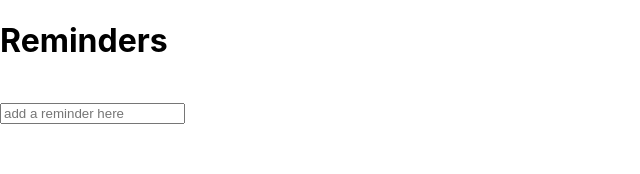
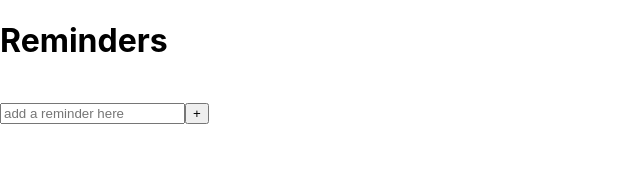
Before and after one commit to JDXue/Reminders, a React (Create React App) app: page / in a window 1280 px wide. Shown: the top 174 px of the page, without its empty margins (0-640 px from the left). Built offline with nearby package versions, Linux system fonts and the light colour scheme.

Commit message:
can add to a list with input

```diff
--- a/src/App.js
+++ b/src/App.js
@@ -1,7 +1,7 @@
 import React from 'react';
 import logo from './logo.svg';
 import './App.css';
-import Reminders from './Reminders'
+import Reminders from './components/Reminders'
 import { initialState, reducer, addToReminders} from './redux'
 import { createStore } from 'redux'
 import { Provider } from 'react-redux'
--- a/src/Reminders.js
+++ /dev/null
@@ -1,19 +0,0 @@
-import React from 'react'
-import { useDispatch, useSelector } from 'react-redux'
-import { addToReminders } from './redux'
-
-function Reminders(){
-    const remindersState  = useSelector(store => store.myReminders)
-    return (
-        <div>
-            <h1 className='container'>Reminders</h1>
-            <br></br>
-            <input
-                placeholder='add a reminder here'
-            />
-            <p>{remindersState}</p>
-        </div>
-    )
-}
-
-export default Reminders
--- /dev/null
+++ b/src/components/Reminders.js
@@ -0,0 +1,45 @@
+import React from 'react'
+import { useDispatch, useSelector } from 'react-redux'
+import { addToReminders } from '../redux'
+import ShowAReminder from './ShowAReminder'
+
+function Reminders(){
+    const remindersState  = useSelector(store => store.myReminders)
+    const [newReminder, setNewReminder] = React.useState('')
+    const dispatch = useDispatch()
+
+    return (
+        <div>
+            <h1 className='container'>Reminders</h1>
+            <br></br>
+            <input
+                placeholder='add a reminder here'
+                onChange={(e) => {
+                    setNewReminder(e.target.value)
+                }}
+            />
+            <button
+                onClick={() => {
+                    console.log(newReminder)
+                    dispatch(addToReminders(newReminder))
+                }}
+            >
+            +
+            </button>
+
+
+            <ul>
+                {
+                    remindersState.map((reminder, index) =>
+                        <li key={index + reminder}>
+                            {reminder}
+                        </li>
+                    )
+                }
+            </ul>
+
+        </div>
+    )
+}
+
+export default Reminders
--- /dev/null
+++ b/src/components/ShowAReminder.js
@@ -0,0 +1,9 @@
+import React from 'react'
+
+function ShowAReminder({ reminder }){
+    return(
+        <p>{reminder}</p>
+    )
+}
+
+export default ShowAReminder
```
